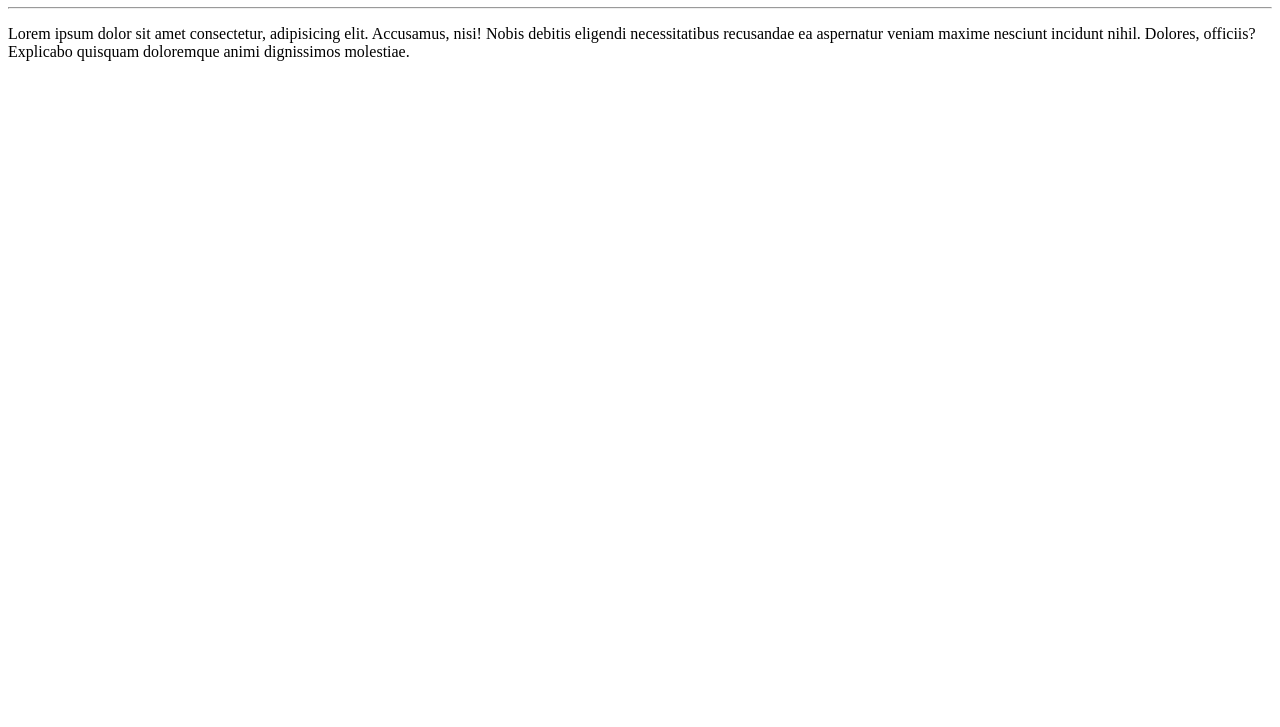
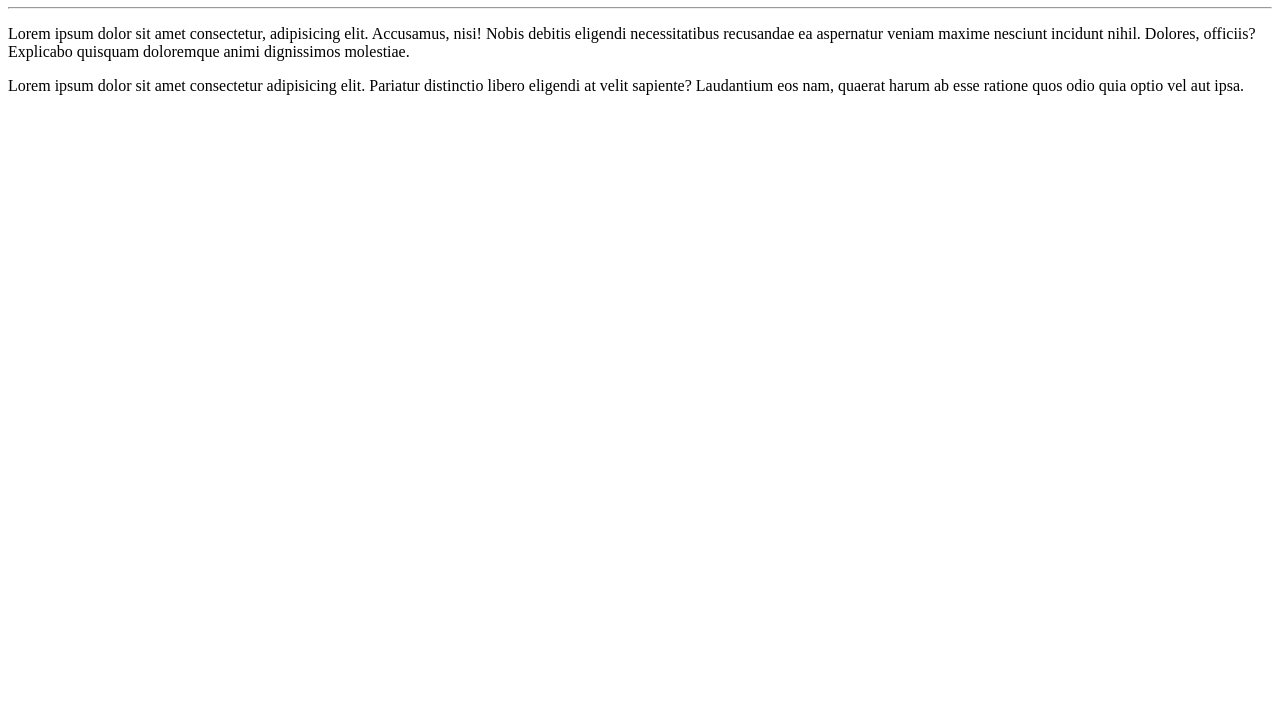
Before and after one commit to gssAutomation/GH, a plain HTML site: page SiteEx/index.html in a window 1280 px wide. Shown: the part 73-800 px from the top of the page. Drawn offline with Linux system fonts and the light colour scheme.

Commit message:
AD AT004

```diff
--- a/SiteEx/index.html
+++ b/SiteEx/index.html
@@ -9,5 +9,7 @@
     <h1>Ola, Mundo</h1>
     <hr>
     <p>Lorem ipsum dolor sit amet consectetur, adipisicing elit. Accusamus, nisi! Nobis debitis eligendi necessitatibus recusandae ea aspernatur veniam maxime nesciunt incidunt nihil. Dolores, officiis? Explicabo quisquam doloremque animi dignissimos molestiae.</p>
+    <p>Lorem ipsum dolor sit amet consectetur adipisicing elit. Pariatur distinctio libero eligendi at velit sapiente? Laudantium eos nam, quaerat harum ab esse ratione quos odio quia optio vel aut ipsa.
+    </p>
 </body>
 </html>
```
